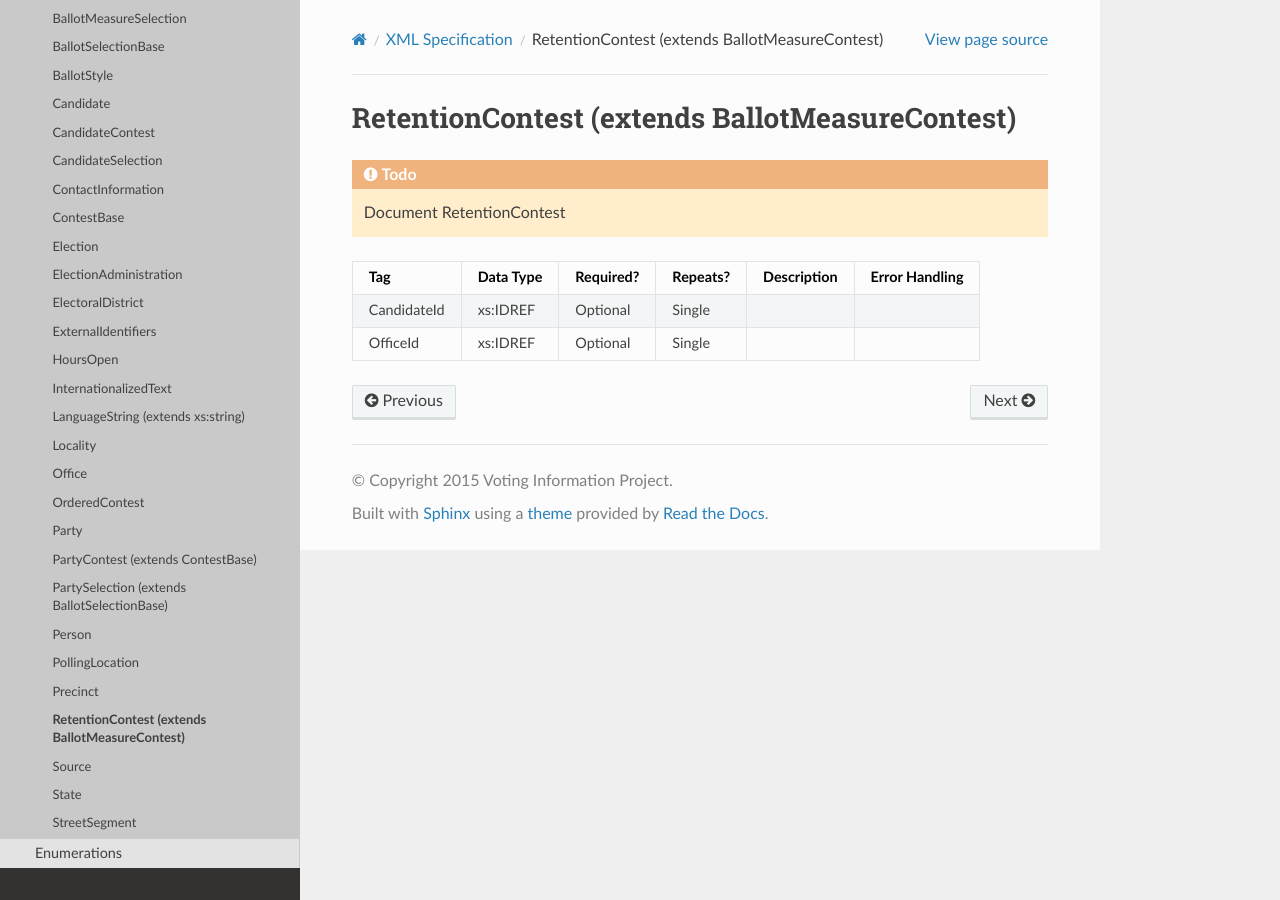
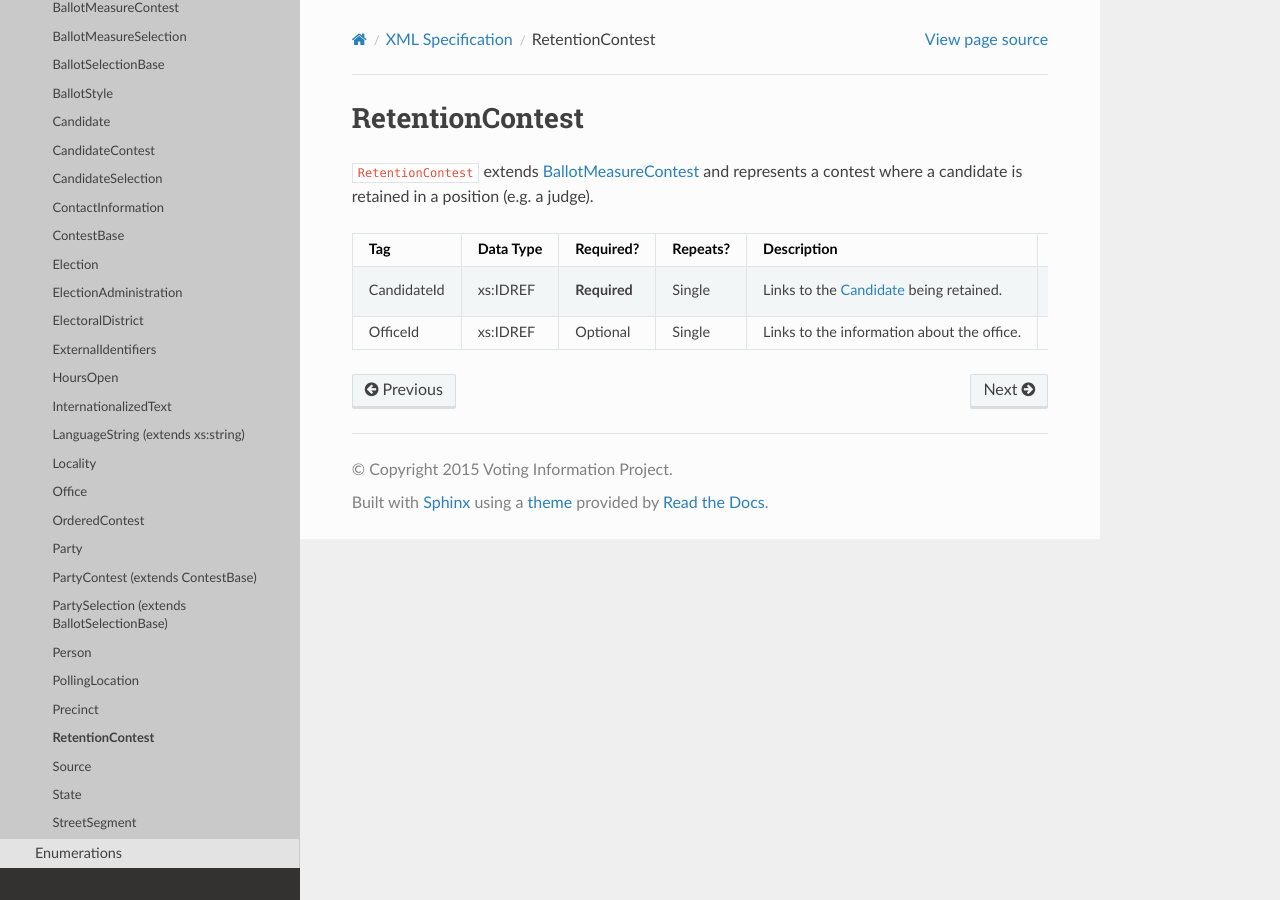
Before and after one commit to votinginfoproject/vip-specification, a Sphinx documentation site: the page built from docs/xml/elements/retention_contest.rst, in a window 1280 px wide. Built offline with Sphinx 7.4.7 and the Read the Docs theme 2.0.0, drawn with Linux system fonts in a browser that asks for light colours.

Commit message:
Documentation for RetentionContest

```diff
--- a/docs/xml/elements/retention_contest.rst
+++ b/docs/xml/elements/retention_contest.rst
@@ -1,15 +1,22 @@
-RetentionContest (extends BallotMeasureContest)
-===============================================
+RetentionContest
+================
 
-.. todo::
+``RetentionContest`` extends :doc:`BallotMeasureContest <ballot_measure_contest>` and represents a
+contest where a candidate is retained in a position (e.g. a judge).
 
-   Document RetentionContest
-
-+-------------+------------+-----------+----------+----------------------+----------------------------+
-| Tag         | Data Type  | Required? | Repeats? |Description           |Error Handling              |
-|             |            |           |          |                      |                            |
-+=============+============+===========+==========+======================+============================+
-| CandidateId | xs:IDREF   | Optional  | Single   |                      |                            |
-+-------------+------------+-----------+----------+----------------------+----------------------------+
-| OfficeId    | xs:IDREF   | Optional  | Single   |                      |                            |
-+-------------+------------+-----------+----------+----------------------+----------------------------+
++-------------+------------+------------+----------+----------------------+----------------------------+
+| Tag         | Data Type  | Required?  | Repeats? |Description           |Error Handling              |
+|             |            |            |          |                      |                            |
++=============+============+============+==========+======================+============================+
+| CandidateId | xs:IDREF   |**Required**| Single   |Links to the          |If the field is invalid or  |
+|             |            |            |          |:doc:`Candidate       |not present, the            |
+|             |            |            |          |<candidate>` being    |implementation is required  |
+|             |            |            |          |retained.             |to ignore the               |
+|             |            |            |          |                      |``RetentionContest`` element|
+|             |            |            |          |                      |containing it.              |
++-------------+------------+------------+----------+----------------------+----------------------------+
+| OfficeId    | xs:IDREF   | Optional   | Single   |Links to the          |If the field is invalid or  |
+|             |            |            |          |information about the |not present, the            |
+|             |            |            |          |office.               |implementation is required  |
+|             |            |            |          |                      |to ignore it.               |
++-------------+------------+------------+----------+----------------------+----------------------------+
```
